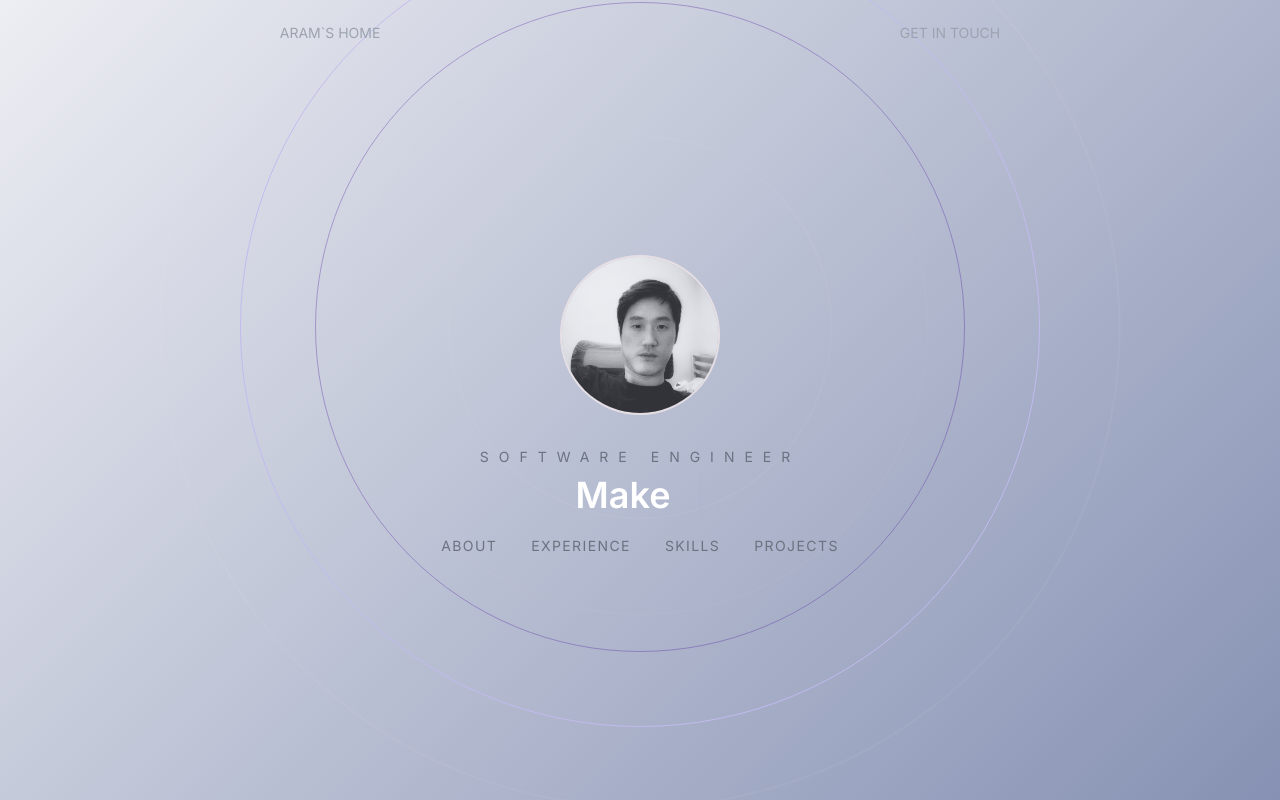
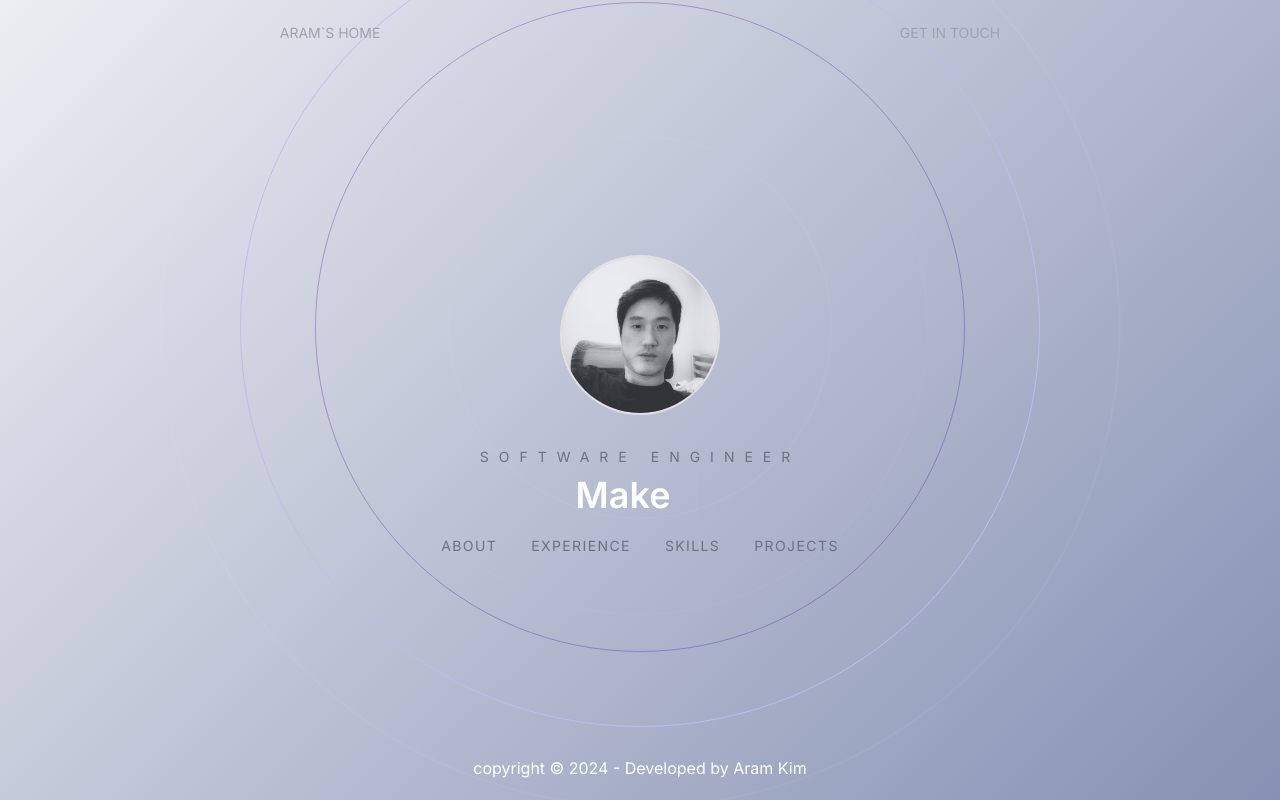
Before and after one commit to AramKim37/Aram-homepage, a Next.js app: page / in a window 1280 px wide. Built offline with nearby package versions, Linux system fonts and the light colour scheme.

Commit message:
add footer

```diff
--- a/app/page.js
+++ b/app/page.js
@@ -37,6 +37,11 @@ export default function Home() {
       <section id="contact" className="snap-start">
         <Contact />
       </section>
+      <footer className="sticky bottom-5 w-full cursor-pointer">
+        <div className="text-center">
+          copyright © {new Date().getFullYear()} - Developed by Aram Kim
+        </div>
+      </footer>
     </main>
   );
 }
```
